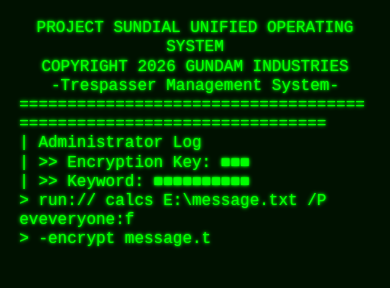
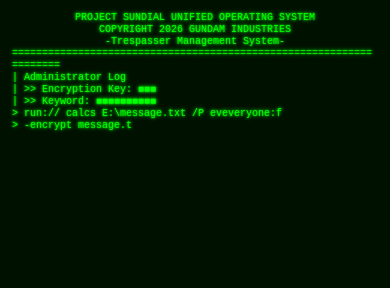
Before and after one commit to StealthyGundam/sundial, a plain HTML site: page index.html in a window 390 px wide. Drawn offline with Linux system fonts and the light colour scheme.

Commit message:
Update index.html

```diff
--- a/index.html
+++ b/index.html
@@ -22,8 +22,8 @@
 }
 
 #terminal {
+  margin: 0 auto;
   max-width: 100%;
-  margin: 0 auto;
 }
 
 .terminal-line {
@@ -103,6 +103,8 @@
 let activeField = null;
 let locked = false;
 
+const BASE_FONT_SIZE = 16; // px
+
 const bootLines = [
   "PROJECT SUNDIAL UNIFIED OPERATING SYSTEM",
   "COPYRIGHT 2026 GUNDAM INDUSTRIES",
@@ -121,14 +123,37 @@
   "> Log: Please enter correct decryption key and keyword for access..."
 ];
 
-/* 🔧 Dynamically lock terminal width to divider length */
-function lockTerminalWidth() {
+/* 🔧 Dynamic width + font scaling to keep divider on one line */
+function fitTerminalToViewport() {
   const divider = bootLines
     .filter(l => /^=+$/.test(l))
     .sort((a, b) => b.length - a.length)[0];
 
-  if (divider) {
-    terminal.style.width = divider.length + "ch";
+  if (!divider) return;
+
+  const cols = divider.length;
+  terminal.style.width = cols + "ch";
+
+  // Measure character width
+  const probe = document.createElement("span");
+  probe.textContent = "X";
+  probe.style.visibility = "hidden";
+  probe.style.position = "absolute";
+  terminal.appendChild(probe);
+
+  const chWidth = probe.getBoundingClientRect().width;
+  terminal.removeChild(probe);
+
+  const required = chWidth * cols;
+  const available = window.innerWidth - 16;
+
+  let scale = available / required;
+
+  if (scale < 1) {
+    document.documentElement.style.fontSize =
+      Math.max(10, BASE_FONT_SIZE * scale) + "px";
+  } else {
+    document.documentElement.style.fontSize = BASE_FONT_SIZE + "px";
   }
 }
 
@@ -237,7 +262,7 @@
 }
 
 async function runBoot() {
-  lockTerminalWidth();
+  fitTerminalToViewport();
 
   for (let i = 0; i < 3; i++) {
     const s = document.createElement("span");
@@ -298,6 +323,7 @@
 }
 
 runBoot();
+window.addEventListener("resize", fitTerminalToViewport);
 </script>
 
 </body>
```
